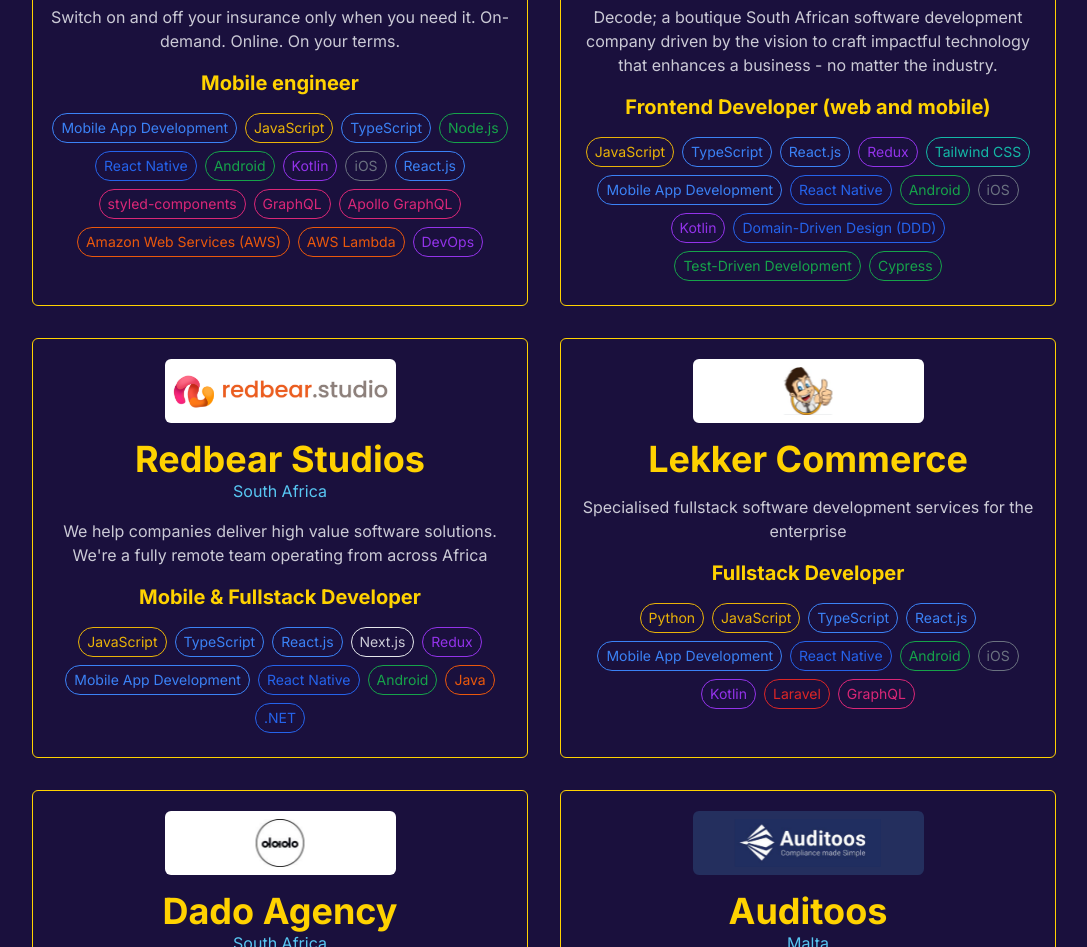
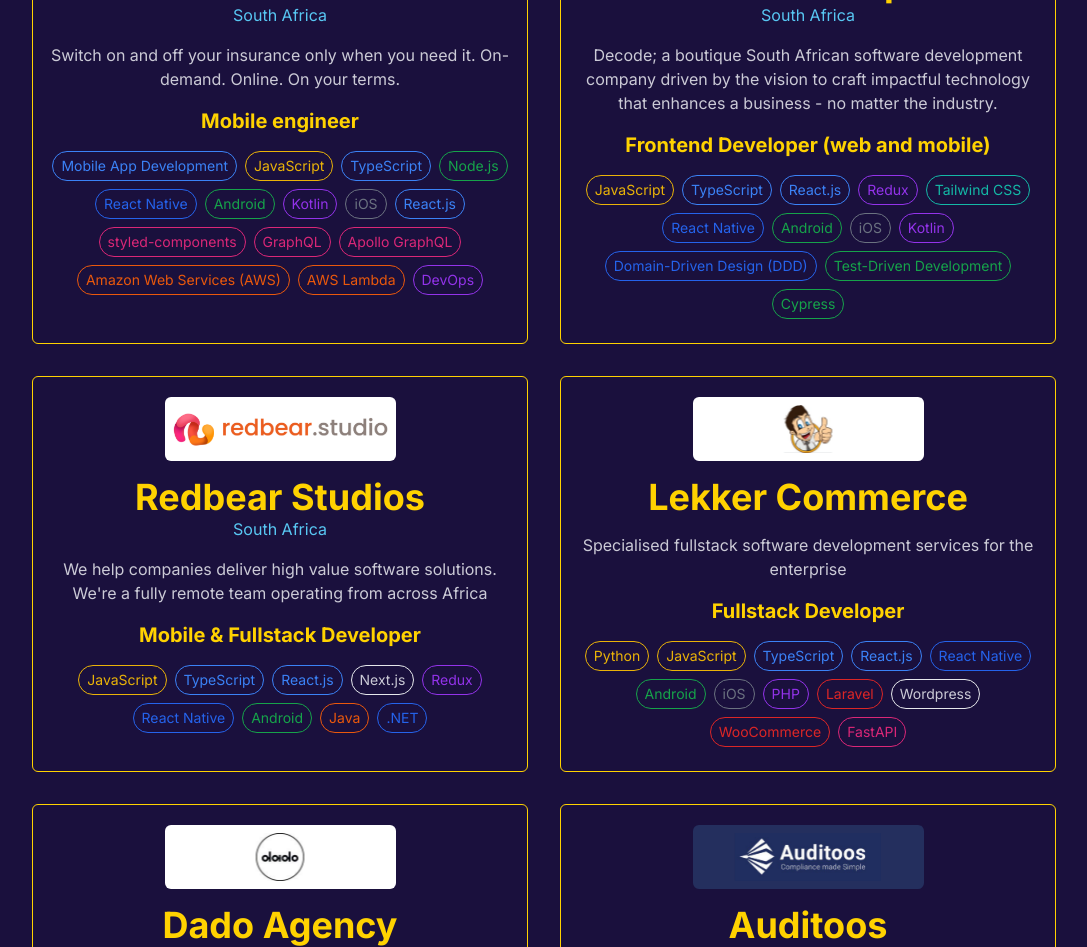
Before and after one commit to iamalexchip/iamalexchip.github.io, a Next.js app: page /portfolio in a window 1280 px wide. Shown: the part 1180-2127 px from the top of the page, without its empty margins (96-1183 px from the left). Built offline with nearby package versions, Linux system fonts and the light colour scheme.

Commit message:
Extract page repeating sections to components

```diff
--- a/src/app/blog/[slug]/page.tsx
+++ b/src/app/blog/[slug]/page.tsx
@@ -2,7 +2,7 @@
   return [{ slug: "placeholder" }];
 }
 
-export default function Page() {
+export default function BlogPost() {
   return (
     <div className="container mx-auto my-10">
       <h1 className="text-4xl font-bold">Blog Post Placeholder</h1>
--- a/src/app/portfolio/page.tsx
+++ b/src/app/portfolio/page.tsx
@@ -3,8 +3,8 @@
 import { clients } from "../../data/clients";
 import Socials from "@/ui/Socials";
 import Image from "next/image";
-import { Heading } from "@/ui/elements";
-import { Skill, skills } from "@/data/skills";
+import { Heading, TagPill } from "@/ui/elements";
+import { tags } from "@/data/tags";
 
 const coverLetterP1 = `
 In my previous roles as a React Native and web developer
@@ -20,14 +20,6 @@
 like Vercel, Netlify, Microsoft AppCenter to name a few.
 I'm also comfortable working with languages like Java, Kotlin and Python which I've worked with to some capacity in the past.
 `;
-
-const SkillPill = ({ skill }: { skill: Skill }) => (
-  <span
-    className={clsx("border rounded-full px-2 py-1 text-sm", skill.className)}
-  >
-    {skill.name}
-  </span>
-);
 
 export const metadata: Metadata = {
   title: "Portifolio - Alex Chipangura",
@@ -47,54 +39,57 @@
           <Heading center>MY SKILLS</Heading>
           <h3 className="font-bold text-secondary">Languages</h3>
           <div className="flex flex-wrap gap-2 mt-2">
-            <SkillPill skill={skills.js} />
-            <SkillPill skill={skills.ts} />
-            <SkillPill skill={skills.php} />
-            <SkillPill skill={skills.kt} />
-            <SkillPill skill={skills.java} />
-            <SkillPill skill={skills.py} />
+            <TagPill tag={tags.js} />
+            <TagPill tag={tags.ts} />
+            <TagPill tag={tags.php} />
+            <TagPill tag={tags.kt} />
+            <TagPill tag={tags.java} />
+            <TagPill tag={tags.py} />
           </div>
           <h3 className="font-bold text-secondary mt-4">Frameworks</h3>
           <div className="flex flex-wrap gap-2 mt-2">
-            <SkillPill skill={skills.react} />
-            <SkillPill skill={skills.rn} />
-            <SkillPill skill={skills.next} />
-            <SkillPill skill={skills.vue} />
-            <SkillPill skill={skills.tailwind} />
-            <SkillPill skill={skills.laravel} />
-            <SkillPill skill={skills.fastapi} />
+            <TagPill tag={tags.react} />
+            <TagPill tag={tags.rn} />
+            <TagPill tag={tags.next} />
+            <TagPill tag={tags.vue} />
+            <TagPill tag={tags.tailwind} />
+            <TagPill tag={tags.material} />
+            <TagPill tag={tags.laravel} />
+            <TagPill tag={tags.fastapi} />
           </div>
           <h3 className="font-bold text-secondary mt-4">Platforms</h3>
           <div className="flex flex-wrap gap-2 mt-2">
-            <SkillPill skill={skills.node} />
-            <SkillPill skill={skills.android} />
-            <SkillPill skill={skills.ios} />
-            <SkillPill skill={skills.netlify} />
-            <SkillPill skill={skills.vercel} />
-            <SkillPill skill={skills.linux} />
-            <SkillPill skill={skills.gcc} />
+            <TagPill tag={tags.node} />
+            <TagPill tag={tags.android} />
+            <TagPill tag={tags.ios} />
+            <TagPill tag={tags.linux} />
+            <TagPill tag={tags.aws} />
+            <TagPill tag={tags.gcc} />
+            <TagPill tag={tags.vercel} />
+            <TagPill tag={tags.netlify} />
           </div>
           <h3 className="font-bold text-secondary mt-4">Tools</h3>
           <div className="flex flex-wrap gap-2 mt-2">
-            <SkillPill skill={skills.redux} />
-            <SkillPill skill={skills.gql} />
-            <SkillPill skill={skills.apollo} />
-            <SkillPill skill={skills.docker} />
-            <SkillPill skill={skills.aws} />
-            <SkillPill skill={skills.awsLambda} />
-            <SkillPill skill={skills.mysql} />
-            <SkillPill skill={skills.postgres} />
-            <SkillPill skill={skills.cypress} />
-            <SkillPill skill={skills.wp} />
-            <SkillPill skill={skills.woo} />
-            <SkillPill skill={skills.styledComponents} />
+            <TagPill tag={tags.redux} />
+            <TagPill tag={tags.gql} />
+            <TagPill tag={tags.apollo} />
+            <TagPill tag={tags.docker} />
+            <TagPill tag={tags.awsLambda} />
+            <TagPill tag={tags.mysql} />
+            <TagPill tag={tags.postgres} />
+            <TagPill tag={tags.cypress} />
+            <TagPill tag={tags.wp} />
+            <TagPill tag={tags.woo} />
+            <TagPill tag={tags.styledComponents} />
           </div>
           <h3 className="font-bold text-secondary mt-4">Other</h3>
           <div className="flex flex-wrap gap-2 mt-2">
-            <SkillPill skill={skills.scrum} />
-            <SkillPill skill={skills.responsive} />
-            <SkillPill skill={skills.oop} />
-            <SkillPill skill={skills.rest} />
+            <TagPill tag={tags.scrum} />
+            <TagPill tag={tags.responsive} />
+            <TagPill tag={tags.oop} />
+            <TagPill tag={tags.rest} />
+            <TagPill tag={tags.tdd} />
+            <TagPill tag={tags.ddd} />
           </div>
         </div>
         <div>
@@ -131,8 +126,8 @@
                   {client.role}
                 </h4>
                 <div className="flex flex-wrap justify-center gap-2 mt-4">
-                  {client.skills.map((skill, i) => (
-                    <SkillPill key={i} skill={skill} />
+                  {client.skills.map((tag, i) => (
+                    <TagPill key={i} tag={tag} />
                   ))}
                 </div>
               </div>
--- a/src/app/projects/page.tsx
+++ b/src/app/projects/page.tsx
@@ -84,6 +84,7 @@
     <div className="flex flex-col items-center p-4">
       <div className="max-w-screen-lg">
         <div>
+          <h1 className="font-bold text-3xl mt-4 mb-8">Projects</h1>
           <h2 className="font-bold text-center text-3xl sm:text-2xl text-primary mt-4 mb-8">
             Coming soon ....
           </h2>
--- a/src/data/clients.tsx
+++ b/src/data/clients.tsx
@@ -1,4 +1,4 @@
-import { Skill, skills } from "./skills";
+import { Tag, tags } from "./tags";
 
 type Client = {
   name: string;
@@ -8,7 +8,7 @@
   logo: string;
   logoBg?: string;
   role: string;
-  skills: Skill[];
+  skills: Tag[];
 };
 
 export const clients: Client[] = [
@@ -20,21 +20,21 @@
     role: "Mobile engineer",
     logo: "santam_switch.svg",
     skills: [
-      skills.mobile,
-      skills.js,
-      skills.ts,
-      skills.node,
-      skills.rn,
-      skills.android,
-      skills.kt,
-      skills.ios,
-      skills.react,
-      skills.styledComponents,
-      skills.gql,
-      skills.apollo,
-      skills.aws,
-      skills.awsLambda,
-      skills.devops,
+      tags.mobile,
+      tags.js,
+      tags.ts,
+      tags.node,
+      tags.rn,
+      tags.android,
+      tags.kt,
+      tags.ios,
+      tags.react,
+      tags.styledComponents,
+      tags.gql,
+      tags.apollo,
+      tags.aws,
+      tags.awsLambda,
+      tags.devops,
     ],
   },
   {
@@ -46,19 +46,18 @@
     logo: "decode.png",
     logoBg: "bg-black",
     skills: [
-      skills.js,
-      skills.ts,
-      skills.react,
-      skills.redux,
-      skills.tailwind,
-      skills.mobile,
-      skills.rn,
-      skills.android,
-      skills.ios,
-      skills.kt,
-      skills.ddd,
-      skills.tdd,
-      skills.cypress,
+      tags.js,
+      tags.ts,
+      tags.react,
+      tags.redux,
+      tags.tailwind,
+      tags.rn,
+      tags.android,
+      tags.ios,
+      tags.kt,
+      tags.ddd,
+      tags.tdd,
+      tags.cypress,
     ],
   },
   {
@@ -71,16 +70,15 @@
     role: "Mobile & Fullstack Developer",
     logo: "redbear.png",
     skills: [
-      skills.js,
-      skills.ts,
-      skills.react,
-      skills.next,
-      skills.redux,
-      skills.mobile,
-      skills.rn,
-      skills.android,
-      skills.java,
-      skills.dotnet,
+      tags.js,
+      tags.ts,
+      tags.react,
+      tags.next,
+      tags.redux,
+      tags.rn,
+      tags.android,
+      tags.java,
+      tags.dotnet,
     ],
   },
   {
@@ -90,17 +88,18 @@
     logo: "lekker.jpg",
     role: "Fullstack Developer",
     skills: [
-      skills.py,
-      skills.js,
-      skills.ts,
-      skills.react,
-      skills.mobile,
-      skills.rn,
-      skills.android,
-      skills.ios,
-      skills.kt,
-      skills.laravel,
-      skills.gql,
+      tags.py,
+      tags.js,
+      tags.ts,
+      tags.react,
+      tags.rn,
+      tags.android,
+      tags.ios,
+      tags.php,
+      tags.laravel,
+      tags.wp,
+      tags.woo,
+      tags.fastapi,
     ],
   },
   {
@@ -111,12 +110,12 @@
     role: "Frontend Developer",
     logo: "dado.jpeg",
     skills: [
-      skills.vue,
-      skills.react,
-      skills.next,
-      skills.tailwind,
-      skills.styledComponents,
-      skills.storybook,
+      tags.vue,
+      tags.react,
+      tags.next,
+      tags.tailwind,
+      tags.styledComponents,
+      tags.storybook,
     ],
   },
   {
@@ -129,14 +128,7 @@
     logo: "auditoos.png",
     logoBg: "bg-[#242f5e]",
     role: "Fullstack Developer",
-    skills: [
-      skills.mysql,
-      skills.oop,
-      skills.js,
-      skills.ts,
-      skills.redux,
-      skills.devops,
-    ],
+    skills: [tags.mysql, tags.oop, tags.js, tags.ts, tags.redux, tags.devops],
   },
   {
     name: "MADE Agency",
@@ -146,20 +138,13 @@
     role: "Fullstack Developer",
     logo: "made.png",
     logoBg: "bg-black",
-    skills: [
-      skills.php,
-      skills.mysql,
-      skills.oop,
-      skills.wp,
-      skills.woo,
-      skills.js,
-    ],
+    skills: [tags.php, tags.mysql, tags.oop, tags.wp, tags.woo, tags.js],
   },
   {
     name: "Attendize",
     summary:
       "Attendize is an Open-source ticket selling and event management platform and is everything you need for a successful event",
-    skills: [skills.php, skills.laravel, skills.mysql, skills.oop],
+    skills: [tags.php, tags.laravel, tags.mysql, tags.oop],
     role: "Fullstack Contributor",
     logo: "attendize.png",
     logoBg: "bg-gray-800",
@@ -173,17 +158,17 @@
     logo: "sovtech.svg",
     logoBg: "bg-blue-700",
     skills: [
-      skills.php,
-      skills.laravel,
-      skills.mysql,
-      skills.oop,
-      skills.wp,
-      skills.woo,
-      skills.js,
-      skills.react,
-      skills.redux,
-      skills.rn,
-      skills.devops,
+      tags.php,
+      tags.laravel,
+      tags.mysql,
+      tags.oop,
+      tags.wp,
+      tags.woo,
+      tags.js,
+      tags.react,
+      tags.redux,
+      tags.rn,
+      tags.devops,
     ],
   },
   {
@@ -196,13 +181,13 @@
     role: "Fullstack Developer",
     logo: "digs.svg",
     skills: [
-      skills.php,
-      skills.laravel,
-      skills.mysql,
-      skills.js,
-      skills.payfast,
-      skills.material,
-      skills.devops,
+      tags.php,
+      tags.laravel,
+      tags.mysql,
+      tags.js,
+      tags.payfast,
+      tags.material,
+      tags.devops,
     ],
   },
   {
@@ -213,13 +198,13 @@
     role: "Fullstack Developer",
     logo: "cfp.png",
     skills: [
-      skills.php,
-      skills.laravel,
-      skills.mysql,
-      skills.oop,
-      skills.vue,
-      skills.js,
-      skills.devops,
+      tags.php,
+      tags.laravel,
+      tags.mysql,
+      tags.oop,
+      tags.vue,
+      tags.js,
+      tags.devops,
     ],
   },
 ];
--- a/src/data/skills.tsx
+++ b/src/data/tags.tsx
@@ -1,6 +1,6 @@
-export type Skill = { name: string; className: string };
+export type Tag = { name: string; className: string };
 
-export const skills = {
+export const tags = {
   php: { name: "PHP", className: "text-purple-600 border-purple-600" },
   laravel: { name: "Laravel", className: "text-red-600 border-red-600" },
   material: {
--- a/src/ui/elements.tsx
+++ b/src/ui/elements.tsx
@@ -1,11 +1,12 @@
+import { Tag } from "@/data/tags";
 import clsx from "clsx";
 
-type Props = {
+type HeadingProps = {
   children: React.ReactNode;
   center?: boolean;
 };
 
-export const Heading = ({ children, center }: Props) => (
+export const Heading = ({ children, center }: HeadingProps) => (
   <h2
     className={clsx("font-bold text-3xl sm:text-2xl text-primary mt-4 mb-8", {
       "text-center": center,
@@ -14,3 +15,11 @@
     {children}
   </h2>
 );
+
+export const TagPill = ({ tag }: { tag: Tag }) => (
+  <span
+    className={clsx("border rounded-full px-2 py-1 text-sm", tag.className)}
+  >
+    {tag.name}
+  </span>
+);
```
Also changed, not shown: src/app/blog/page.tsx (added, +28 -0 lines), src/app/page.tsx (+7 -32 lines), src/ui/ArticleList.tsx (added, +38 -0 lines).
